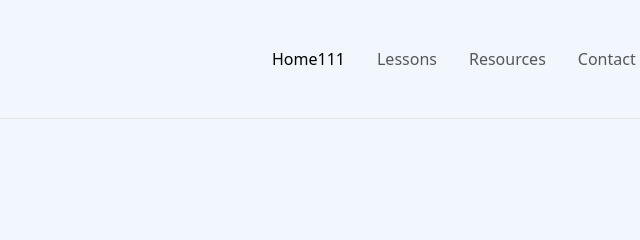
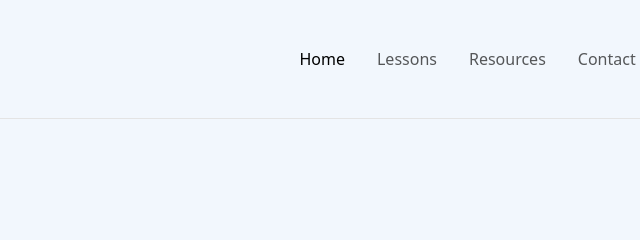
Before and after one commit to Amber-deep/punjabilesson, a plain HTML site: page index.html in a window 1280 px wide. Shown: the top 240 px of the page, 348-988 px from the left. Drawn offline with nearby package versions, Linux system fonts and the light colour scheme.

Commit message:
some changes

```diff
--- a/index.html
+++ b/index.html
@@ -3,7 +3,7 @@
   <head>
     <meta charset="utf-8">
     <meta name="viewport" content="width=device-width, initial-scale=1">
-    <title>Home111</title>
+    <title>Home</title>
     <link rel="stylesheet" href="css/home.css">
     <link href="https://unpkg.com/aos@2.3.1/dist/aos.css" rel="stylesheet">
 
@@ -23,7 +23,7 @@
               <div class="collapse navbar-collapse" id="navbarSupportedContent">
                 <ul class="navbar-nav ms-auto">
                   <li class="nav-item pe-3">
-                    <a class="nav-link active" aria-current="page" href="#">Home111</a>
+                    <a class="nav-link active" aria-current="page" href="#">Home</a>
                   </li>
                   <li class="nav-item pe-3">
                     <a class="nav-link" href="lesson.html">Lessons</a>
```
